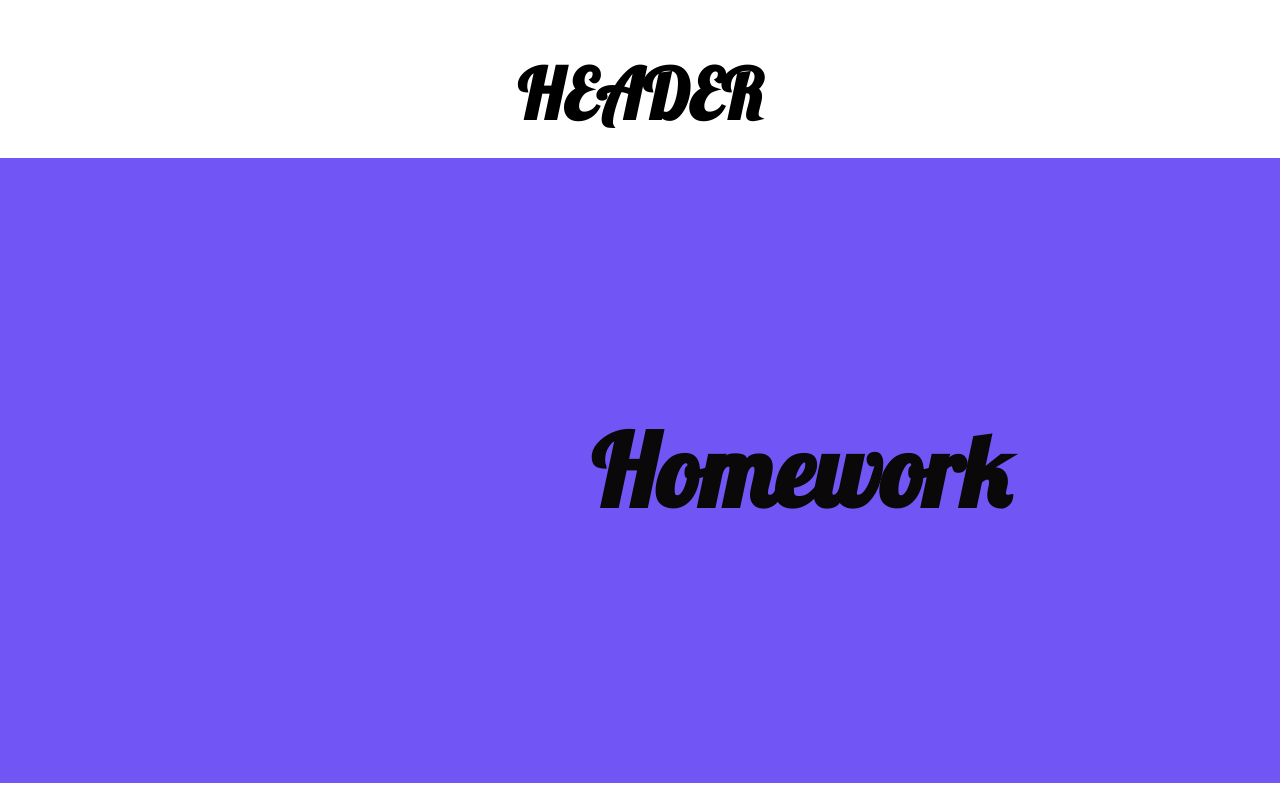
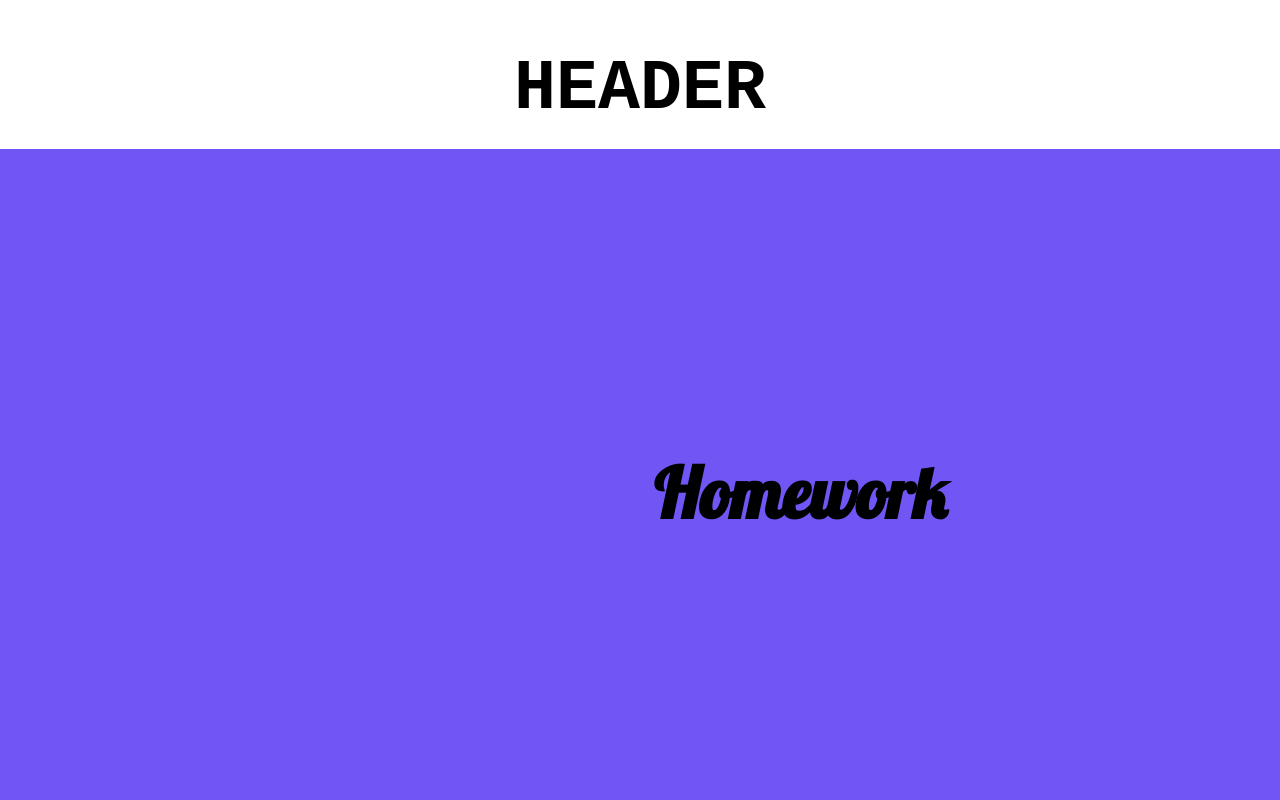
Before and after one commit to MakhmudjonDev/css-lesson-v2, a plain HTML site: page index.html in a window 1280 px wide. Shown: the top 800 px of the page. Drawn offline with Linux system fonts and the light colour scheme.

Commit message:
seventh commit

```diff
--- a/assets/styles/style.css
+++ b/assets/styles/style.css
@@ -23,7 +23,9 @@
   font-family: "Courier New", Courier, sans-serif;
   text-transform: uppercase;
 }
-
+.header h2 {
+  font-family: monospace;
+}
 .heading {
   padding: 250px;
   background-color: rgb(114, 85, 245);
--- a/index.html
+++ b/index.html
@@ -16,7 +16,7 @@
 
     <div class="heading">
       <div class="container">
-        <h1>Homework</h1>
+        <h2>Homework</h2>
       </div>
     </div>
 
```
